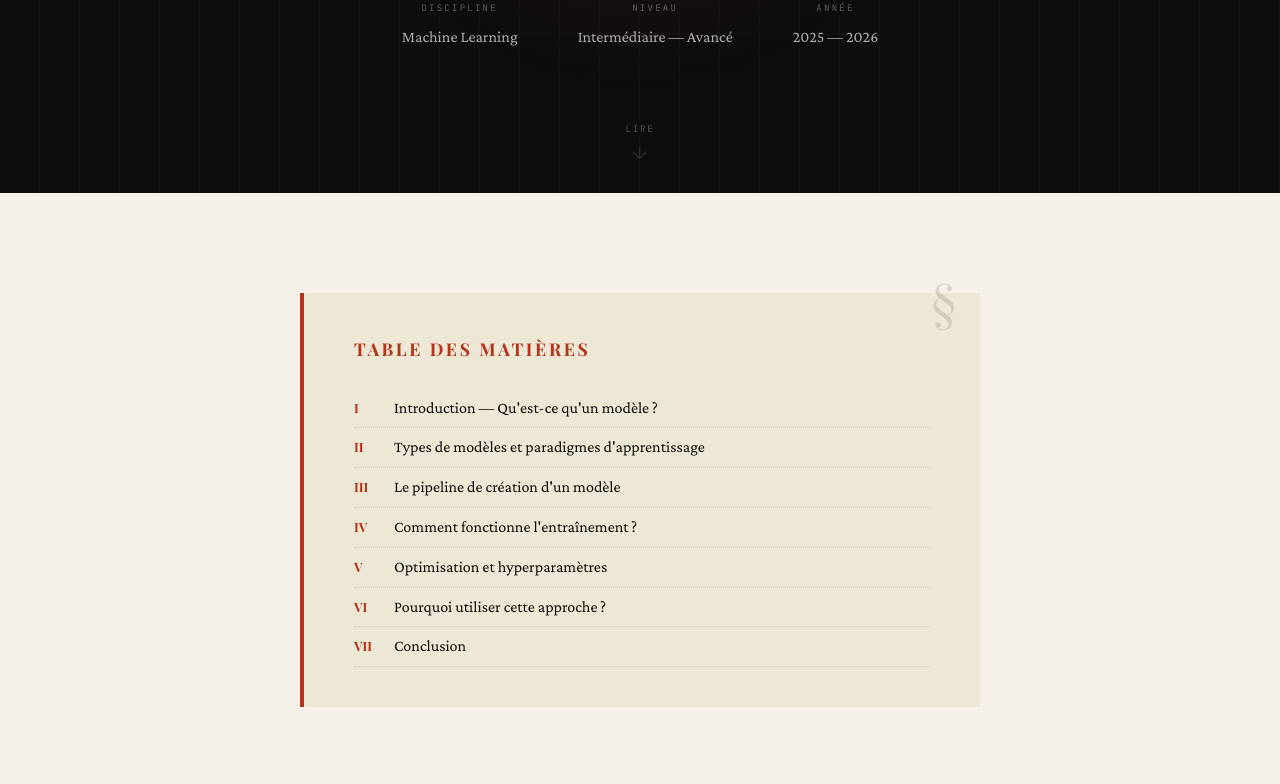
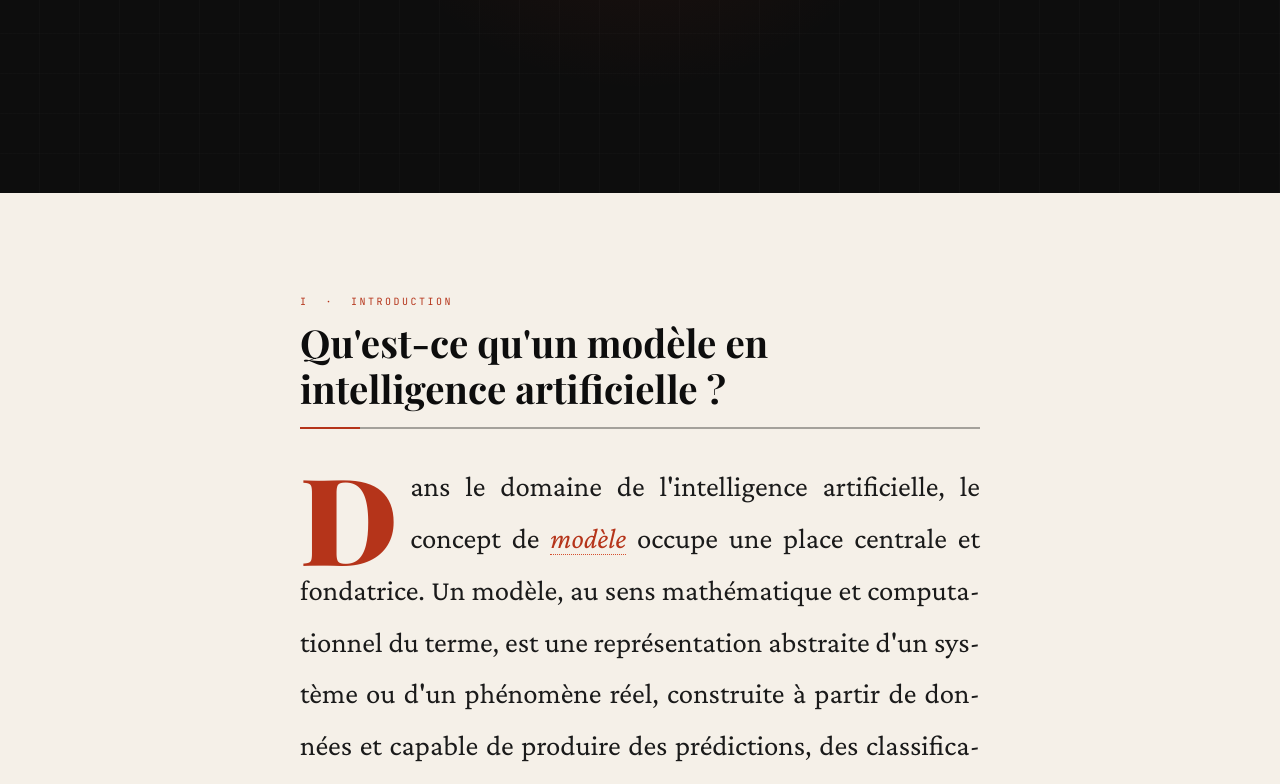
Before and after one commit to Louisaristide17/veille-cr-ation-et-entrainement-mod-le-, a plain HTML site: page index.html in a window 1280 px wide. Shown: the part 607-1391 px from the top of the page. Drawn offline with nearby package versions, Linux system fonts and the light colour scheme; a web font is replaced by a local one.

Commit message:
Update index.html

```diff
--- a/index.html
+++ b/index.html
@@ -16,44 +16,16 @@
 
     <h1 class="cover-title">Création et<br/><em>Entraînement</em><br/>de Modèle</h1>
 
-    <div class="cover-divider"></div>
-    <div class="cover-meta">
-      <div class="meta-item">
-        <span class="meta-label">Discipline</span>
-        <span class="meta-value">Machine Learning</span>
-      </div>
-      <div class="meta-item">
-        <span class="meta-label">Niveau</span>
-        <span class="meta-value">Intermédiaire — Avancé</span>
-      </div>
-      <div class="meta-item">
-        <span class="meta-label">Année</span>
-        <span class="meta-value">2025 — 2026</span>
-      </div>
-    </div>
+
   </div>
-  <div class="scroll-indicator">
-    <span>Lire</span>
-    <svg width="14" height="14" viewBox="0 0 14 14" fill="none"><path d="M7 1v12M1 7l6 6 6-6" stroke="currentColor" stroke-width="1.5" stroke-linecap="round" stroke-linejoin="round"/></svg>
-  </div>
+
 </div>
 
 <!-- MAIN -->
 <div class="main">
 
   <!-- TOC -->
-  <nav class="toc">
-    <div class="toc-title">Table des matières</div>
-    <ol>
-      <li><a href="#intro">Introduction — Qu'est-ce qu'un modèle ?</a></li>
-      <li><a href="#types">Types de modèles et paradigmes d'apprentissage</a></li>
-      <li><a href="#pipeline">Le pipeline de création d'un modèle</a></li>
-      <li><a href="#entrainement">Comment fonctionne l'entraînement ?</a></li>
-      <li><a href="#optimisation">Optimisation et hyperparamètres</a></li>
-      <li><a href="#pourquoi">Pourquoi utiliser cette approche ?</a></li>
-      <li><a href="#conclusion">Conclusion</a></li>
-    </ol>
-  </nav>
+
 
   <!-- I. INTRODUCTION -->
   <section class="section" id="intro">
```
